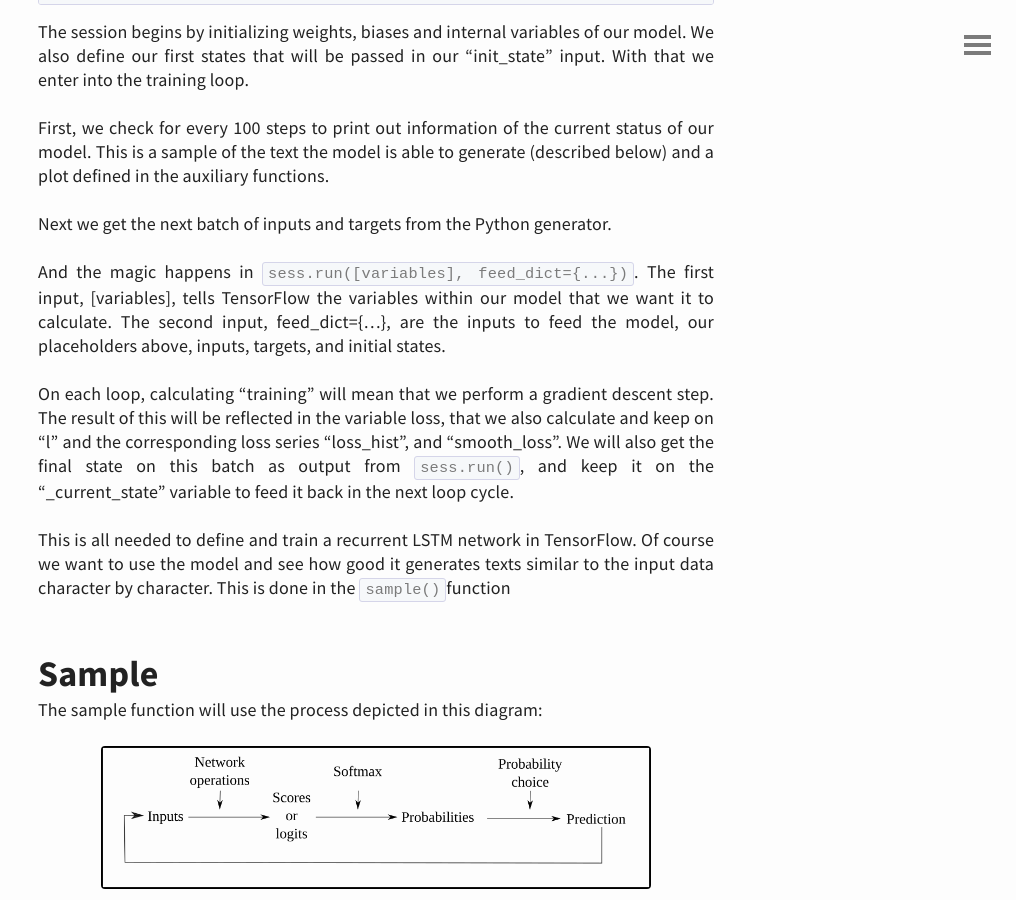
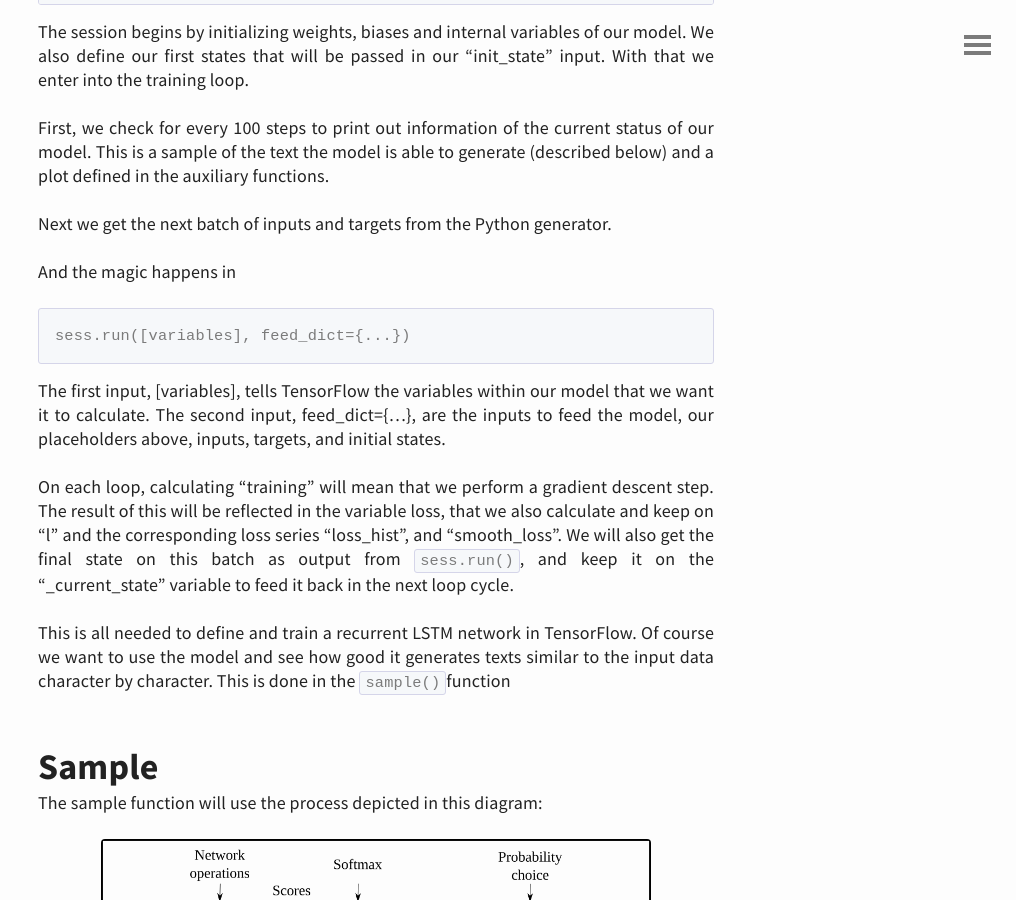
Before and after one commit to josehoras/josehoras.github.io, a Jekyll site: the page built from _posts/2019-05-05-lstm-in-tensorflow.md, in a window 1280 px wide and 900 px high, scrolled down 6230 px. Shown: the whole window, without its empty margins (264-1280 px from the left). Built offline with Jekyll 4.4.1, drawn with Linux system fonts in a browser that asks for light colours; comment, search, counter and statistics services are not loaded.

Commit message:
update for mobile screen

````diff
--- a/_posts/2019-05-05-lstm-in-tensorflow.md
+++ b/_posts/2019-05-05-lstm-in-tensorflow.md
@@ -158,7 +158,11 @@ First, we check for every 100 steps to print out information of the current stat
 
 Next we get the next batch of inputs and targets from the Python generator.
 
-And the magic happens in `sess.run([variables], feed_dict={...})`. The first input, [variables], tells TensorFlow the variables within our model that we want it to calculate. The second input, feed_dict={...}, are the inputs to feed the model, our placeholders above, inputs, targets, and initial states.
+And the magic happens in
+```
+sess.run([variables], feed_dict={...})
+```
+The first input, [variables], tells TensorFlow the variables within our model that we want it to calculate. The second input, feed_dict={...}, are the inputs to feed the model, our placeholders above, inputs, targets, and initial states.
 
 On each loop, calculating "training" will mean that we perform a gradient descent step. The result of this will be reflected in the variable loss, that we also calculate and keep on "l" and the corresponding loss series "loss_hist", and "smooth_loss". We will also get the final state on this batch as output from `sess.run()`, and keep it on the "_current_state" variable to feed it back in the next loop cycle.
 
````
